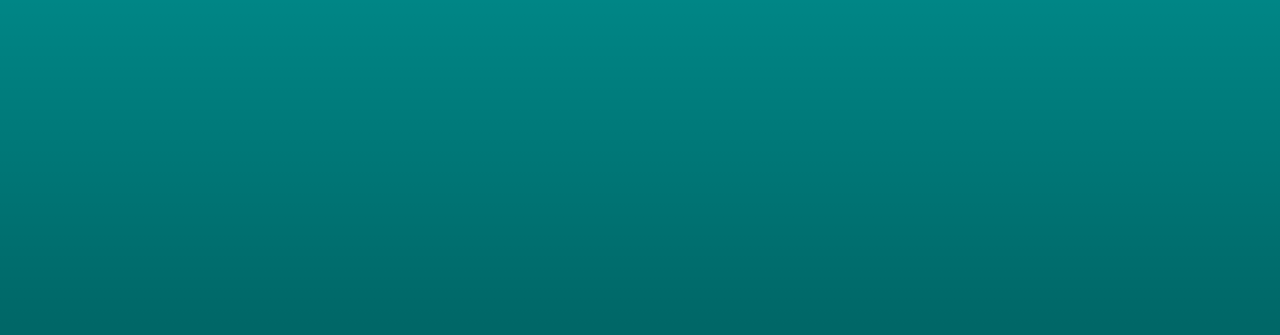
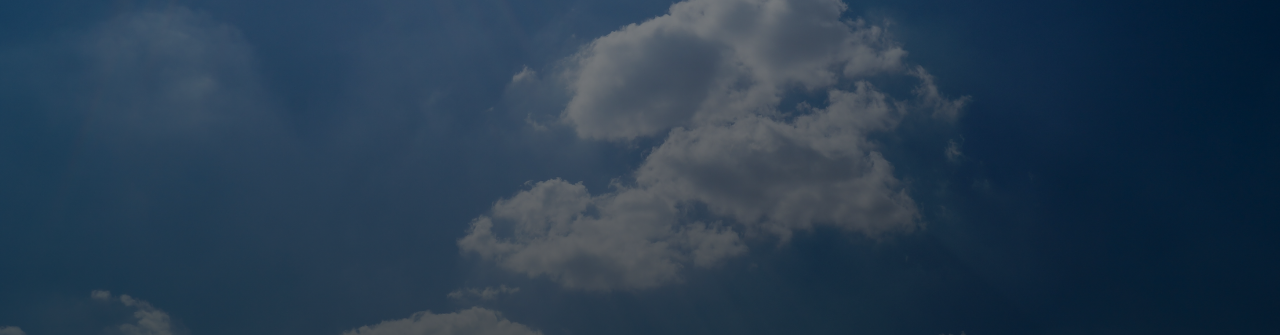
Before and after one commit to Lotosney/MyWeatherApp, a plain HTML site: page weather.html in a window 1280 px wide. Shown: the part 465-800 px from the top of the page. Drawn offline with Linux system fonts and the light colour scheme.

Commit message:
Change background to image

```diff
--- a/weather.css
+++ b/weather.css
@@ -6,7 +6,7 @@
 
 body {
   font-family: 'montserrat', sans-serif;
-  background-color: aqua;
+  background-image: url('assets/pexels-skitterphoto-sunny.jpg');
   background-size: cover;
   background-position: top center;
 }
```
